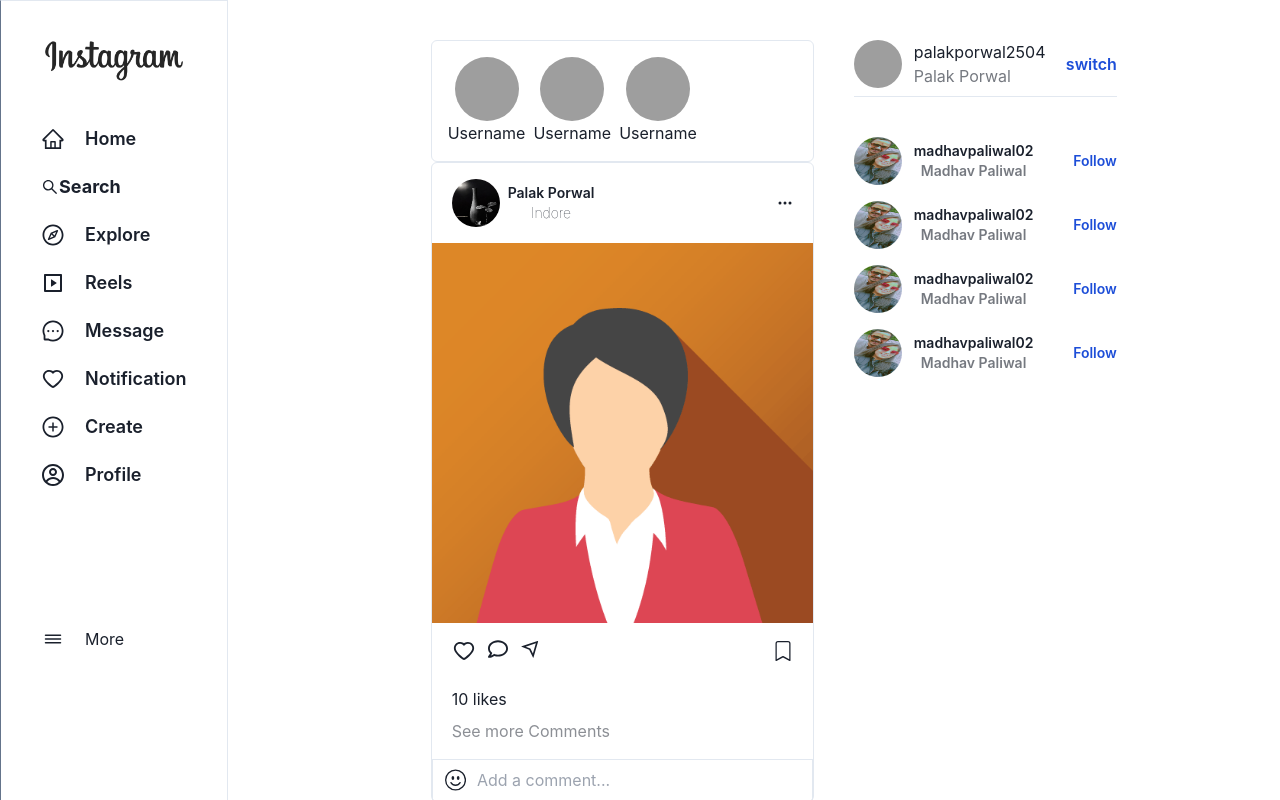
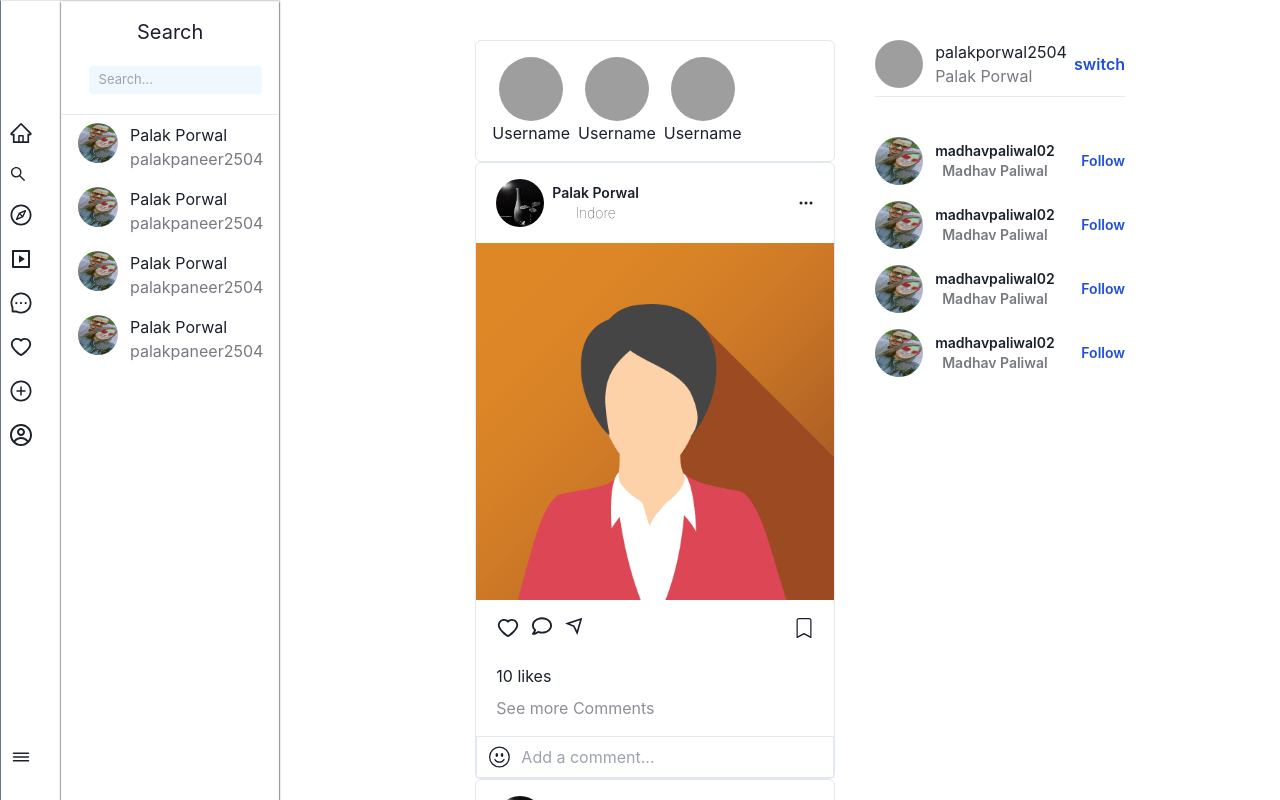
Before and after one commit to madhavpaliwal02/Instagram-Clone-UI, a React (Create React App) app: page / in a window 1280 px wide. Both pictures are taken after a click on the element "Search". Shown: the top 800 px of the page. Built offline with nearby package versions, Linux system fonts and the light colour scheme; grey boxes are pictures that could not be loaded.

Commit message:
Created Search component

```diff
--- /dev/null
+++ b/src/components/search/SearchComponents.css
@@ -0,0 +1,20 @@
+.searchContainer {
+    padding: 1rem 0rem;
+    border: 1px solid whitesmoke;
+    box-shadow: 0px 1px 2px black;
+    width: 100%;
+    height: 100vh;
+    z-index: 10;
+}
+
+
+.searchInput {
+    border: none;
+    border-radius: 4px;
+    background-color: aliceblue;
+    padding: 4px 10px;
+    width: 90%;
+    font-size: 13px;
+    outline: none;
+    margin-left: 10px;
+}
--- /dev/null
+++ b/src/components/search/SearchComponents.jsx
@@ -0,0 +1,24 @@
+import React from 'react'
+import './SearchComponents.css'
+import SearchUserCard from './SearchUserCard'
+
+const SearchComponents = () => {
+    return (
+        <div className='searchContainer'>
+            <div className='px-3 pb-5'>
+                <h1 className='text-xl pb-5'>Search</h1>
+                <input className='searchInput' type="text" placeholder='Search...' />
+            </div>
+
+            <hr />
+
+            <div>
+                {
+                    [11, 1, 1, 1].map(() => <SearchUserCard />)
+                }
+            </div>
+        </div>
+    )
+}
+
+export default SearchComponents
--- /dev/null
+++ b/src/components/search/SearchUserCard.jsx
@@ -0,0 +1,20 @@
+import React from 'react'
+import photo from '../../images/Pal2.jpg'
+
+const SearchUserCard = () => {
+    return (
+        <div className='ml-4'>
+            <div className='flex py-2 w-full '>
+                {/* <div> */}
+                <img className='h-10 w-10 rounded-full' src={photo} alt="" />
+                {/* </div> */}
+                <div className='flex flex-col text-left ml-3'>
+                    <p className=''>Palak Porwal</p>
+                    <p className='no-wrap opacity-60'>palakpaneer2504</p>
+                </div>
+            </div>
+        </div>
+    )
+}
+
+export default SearchUserCard
--- a/src/components/sidebar/Sidebar.jsx
+++ b/src/components/sidebar/Sidebar.jsx
@@ -5,11 +5,13 @@
 import { useNavigate } from 'react-router-dom';
 import { useDisclosure } from '@chakra-ui/react';
 import CreatePostModal from '../post/CreatePostModal';
+import SearchComponents from '../search/SearchComponents';
 
 const Sidebar = () => {
 
     // Use state
     const [activeTab, setActiveTab] = useState();
+    const [isSearchVisible, setIsSerachVisible] = useState(false);
 
     // Use Navigate
     const navigate = useNavigate();
@@ -27,20 +29,25 @@
             navigate("/")
         else if (title === "Create")
             onOpen()
+        if (title === "Search")
+            setIsSerachVisible(true);
+        else
+            setIsSerachVisible(false);
+
     }
 
     return (
-        <div className='sticky top-0 h-[100vh]'>
-            <div className='flex flex-col justify-between h-full px-10'>
+        <div className='sticky top-0 h-[100vh] flex'>
+            <div className={`flex flex-col justify-between h-full px-10 ${isSearchVisible ? "px-2" : "px-10"}`} >
                 {/* Logo + Navigation */}
-                <div >
+                <div className={`${isSearchVisible ? "mt-10" : ""}`} >
                     {/* Logo */}
-                    <div className='pt-8'>
+                    {!isSearchVisible && <div className='pt-8'>
                         <img src={logo} alt='/' className='w-40' />
-                    </div>
+                    </div>}
 
                     {/* Sidebar Navigation */}
-                    <div className='mt-10'>
+                    <div className={`${isSearchVisible ? "mt-20" : "mt-7"}`} >
                         {
                             menu.map((item) =>
                                 <div
@@ -48,9 +55,9 @@
                                     className='flex items-center mb-5 cursor-pointer text-lg'
                                 >
                                     {activeTab === item.title ? item.activeIcon : item.icon}
-                                    <p className={`${activeTab === item.title ? "font-bold" : "font-semibold"}`} >
+                                    {!isSearchVisible && <p className={`${activeTab === item.title ? "font-bold" : "font-semibold"}`}>
                                         {item.title}
-                                    </p>
+                                    </p>}
                                 </div>
                             )
                         }
@@ -60,11 +67,12 @@
                 {/* More Options */}
                 <div className='flex items-center cursor-pointer pb-8'>
                     <IoReorderThreeOutline className='text-2xl' />
-                    <p className='ml-5'>More</p>
+                    {activeTab !== "Search" && <p className='ml-5'>More</p>}
                 </div>
 
-                <CreatePostModal isOpen={isOpen} onClose={onClose} />
             </div>
+            <CreatePostModal isOpen={isOpen} onClose={onClose} />
+            {isSearchVisible && <SearchComponents />}
         </div>
     )
 }
--- a/src/pages/router/Router.jsx
+++ b/src/pages/router/Router.jsx
@@ -9,7 +9,7 @@
     return (
         <div>
             <div className='flex'>
-                <div className='w-[20%] border border-l-slate-500'>
+                <div className='w-[28%] border border-l-slate-500'>
                     <Sidebar />
                 </div>
                 <div className='w-full'>
```
